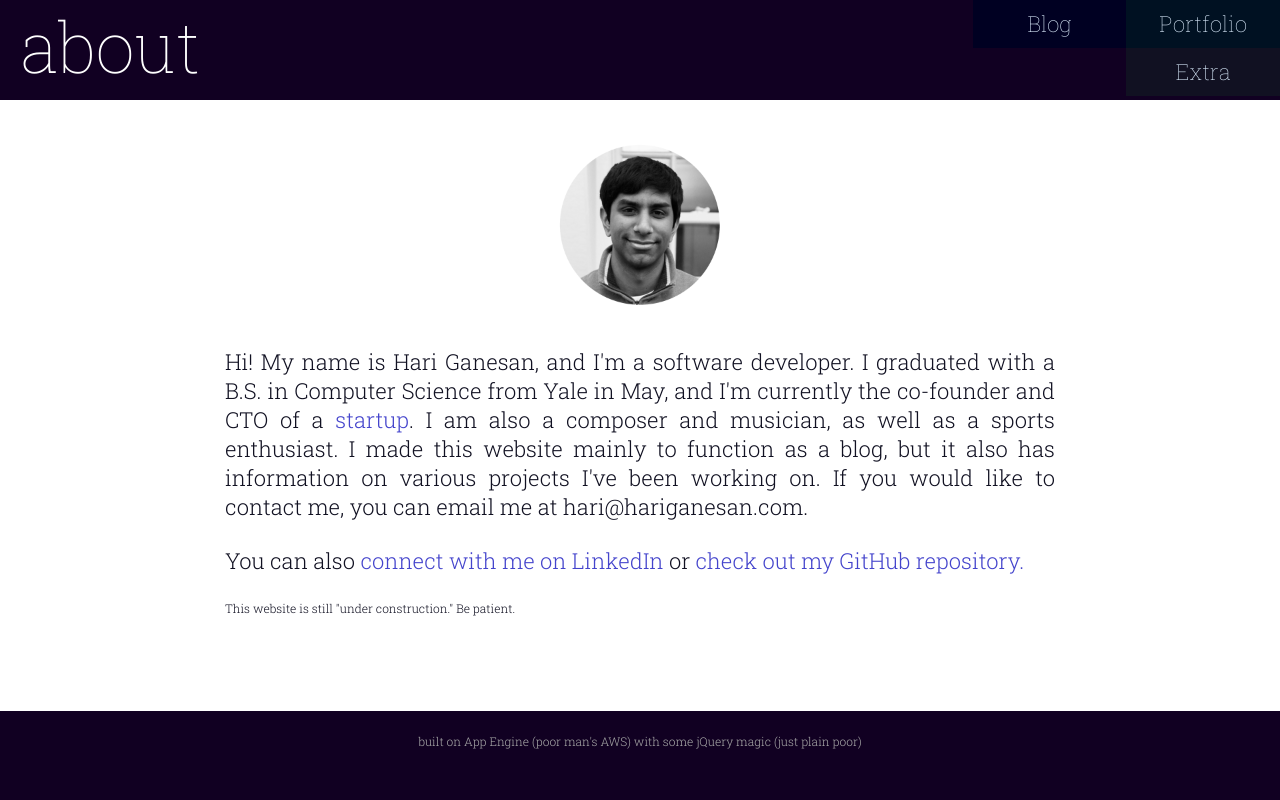
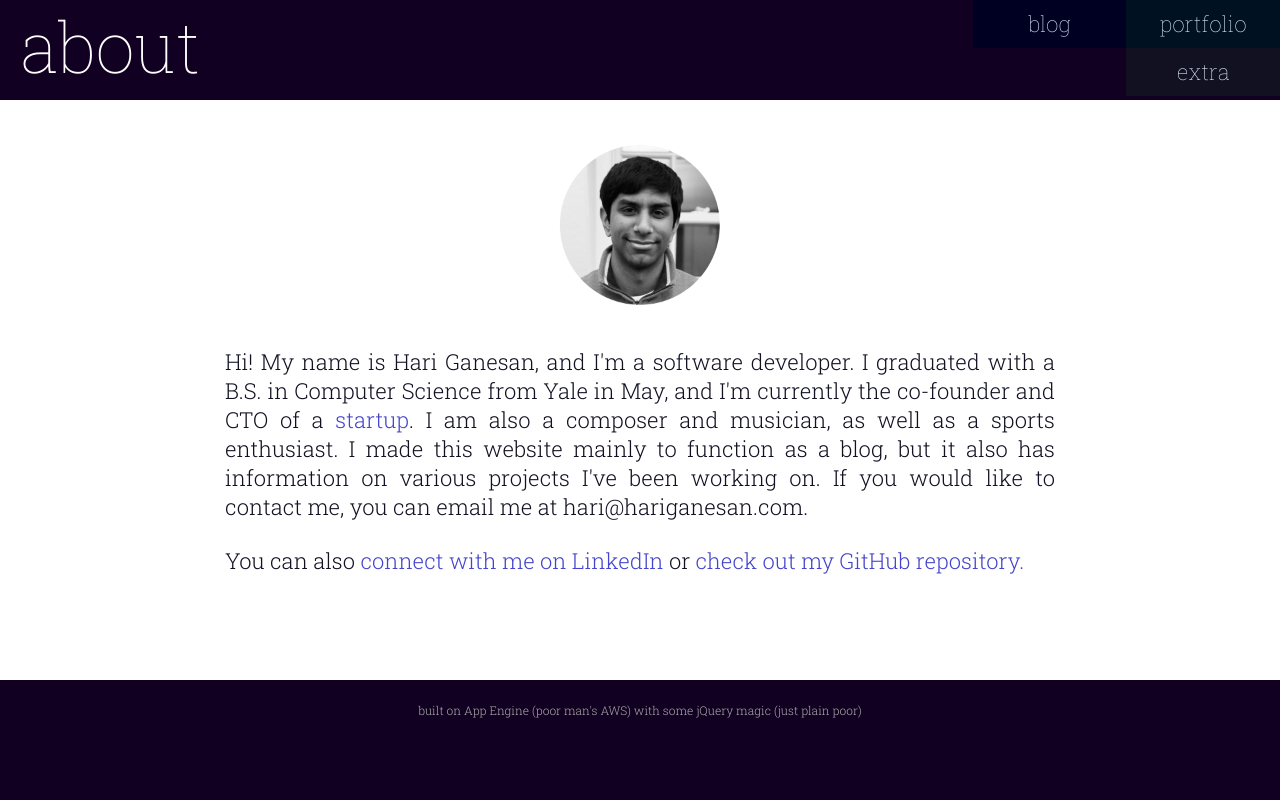
Before and after one commit to hariganesan/fried-python, a Django app: template templates/main/about.html in a window 1280 px wide. Run offline with Django 3.2, Linux system fonts and the light colour scheme; the template is opened without the code that fills it, so the values that code supplies are empty.

Commit message:
More style.

```diff
--- a/main.py
+++ b/main.py
@@ -39,7 +39,7 @@ class AboutPageHandler(webapp2.RequestHandler):
 
 class ColorsPageHandler(webapp2.RequestHandler):
 	def get(self):
-		spitPath(self, "templates/colors.html")
+		spitPath(self, "templates/main/colors.html")
 
 class ExtraPageHandler(webapp2.RequestHandler):
 	def get(self):
@@ -119,7 +119,7 @@ app = webapp2.WSGIApplication([
 	('/blog', FrontPageHandler),
 	# ('/tag/([^/]+)/*$', ArticlesByTagHandler),
 	('/date/(\d\d\d\d)-(\d\d)/?$', ArticlesForMonthHandler),
-	('/id/(\d+)/?$', SingleArticleHandler),
+	('/(\d+)/?$', SingleArticleHandler),
 	('/archive/?$', ArchivePageHandler),
 	('/.*$', NotFoundPageHandler)
 ], debug=True)
--- a/templates/main/about.html
+++ b/templates/main/about.html
@@ -9,10 +9,10 @@
         <div id="logo"><a href="/about">about</a></div>
 
         <div id="nav-box">
-          <div id="q-top-left" class="quadrant-nav red">Blog</div>
-          <div id="q-top-right" class="quadrant-nav q-right green">Portfolio</div>
+          <div id="q-top-left" class="quadrant-nav red">blog</div>
+          <div id="q-top-right" class="quadrant-nav q-right green">portfolio</div>
           <div id="q-bottom-left" class="quadrant-nav q-bottom blue"></div>
-          <div id="q-bottom-right" class="quadrant-nav q-bottom q-right purple">Extra</div>
+          <div id="q-bottom-right" class="quadrant-nav q-bottom q-right purple">extra</div>
         </div>
         <div id="nav-box-overlay"></div>
       </div>
@@ -22,7 +22,7 @@
       <div id="page" class="container">
         <img id="photo" src="static/images/photo.png">
         <div id="content"><div class="post"><div class="entry">
-          <p>Hi! My name is Hari Ganesan, and I'm a software developer. I graduated with a B.S. in Computer Science from Yale in May, and I'm currently the co-founder and CTO of a <a href="http://www.getbriefme.com">startup</a>. I am also a composer and musician, as well as a sports enthusiast. I made this website mainly to function as a blog, but it also has information on various projects I've been working on. If you would like to contact me, you can email me at hari@hariganesan.com.</p><p class="up-buffer">You can also <a href="http://www.linkedin.com/pub/hari-ganesan/34/b90/ba3">connect with me on LinkedIn</a> or <a href="https://github.com/hariganesan">check out my GitHub repository.</a></p><p class="small up-buffer">This website is still "under construction." Be patient.</p>
+          <p>Hi! My name is Hari Ganesan, and I'm a software developer. I graduated with a B.S. in Computer Science from Yale in May, and I'm currently the co-founder and CTO of a <a href="http://www.getbriefme.com">startup</a>. I am also a composer and musician, as well as a sports enthusiast. I made this website mainly to function as a blog, but it also has information on various projects I've been working on. If you would like to contact me, you can email me at hari@hariganesan.com.</p><p class="up-buffer">You can also <a href="http://www.linkedin.com/pub/hari-ganesan/34/b90/ba3">connect with me on LinkedIn</a> or <a href="https://github.com/hariganesan">check out my GitHub repository.</a></p>
         </div></div><div style="clear: both;"> </div></div><!-- end #content-->
 
         <div style="clear: both;">
--- a/templates/main/extra.html
+++ b/templates/main/extra.html
@@ -9,9 +9,9 @@
         <div id="logo"><a href="/extra">extra</a></div>
 
         <div id="nav-box">
-          <div id="q-top-left" class="quadrant-nav red">Blog</div>
-          <div id="q-top-right" class="quadrant-nav q-right green">Portfolio</div>
-          <div id="q-bottom-left" class="quadrant-nav q-bottom blue">About</div>
+          <div id="q-top-left" class="quadrant-nav red">blog</div>
+          <div id="q-top-right" class="quadrant-nav q-right green">portfolio</div>
+          <div id="q-bottom-left" class="quadrant-nav q-bottom blue">about</div>
           <div id="q-bottom-right" class="quadrant-nav q-bottom q-right purple"></div>
         </div>
         <div id="nav-box-overlay"></div>
--- a/templates/main/head.html
+++ b/templates/main/head.html
@@ -3,7 +3,7 @@
   <meta charset="utf-8">
   <meta http-equiv="X-UA-Compatible" content="IE=edge">
   <meta name="viewport" content="width=device-width, initial-scale=1.0">
-  <meta name="title" content="Hari Ganesan's Website"
+  <meta name="title" content="Hari Ganesan's Website">
   <meta name="description" content="Hari Ganesan's website a blog and portfolio of a software programmer">
   <meta name="author" content="Hari Ganesan">
   <link rel="shortcut icon" href="static/images/favicon.ico">
--- a/templates/main/portfolio.html
+++ b/templates/main/portfolio.html
@@ -9,10 +9,10 @@
         <div id="logo"><a href="/portfolio">portfolio</a></div>
 
         <div id="nav-box">
-          <div id="q-top-left" class="quadrant-nav red">Blog</div>
+          <div id="q-top-left" class="quadrant-nav red">blog</div>
           <div id="q-top-right" class="quadrant-nav q-right green"></div>
-          <div id="q-bottom-left" class="quadrant-nav q-bottom blue">About</div>
-          <div id="q-bottom-right" class="quadrant-nav q-bottom q-right purple">Extra</div>
+          <div id="q-bottom-left" class="quadrant-nav q-bottom blue">about</div>
+          <div id="q-bottom-right" class="quadrant-nav q-bottom q-right purple">extra</div>
         </div>
         <div id="nav-box-overlay"></div>
       </div>
```
Also changed, not shown: templates/main/index.html (+4 -4 lines), 1 other file.
